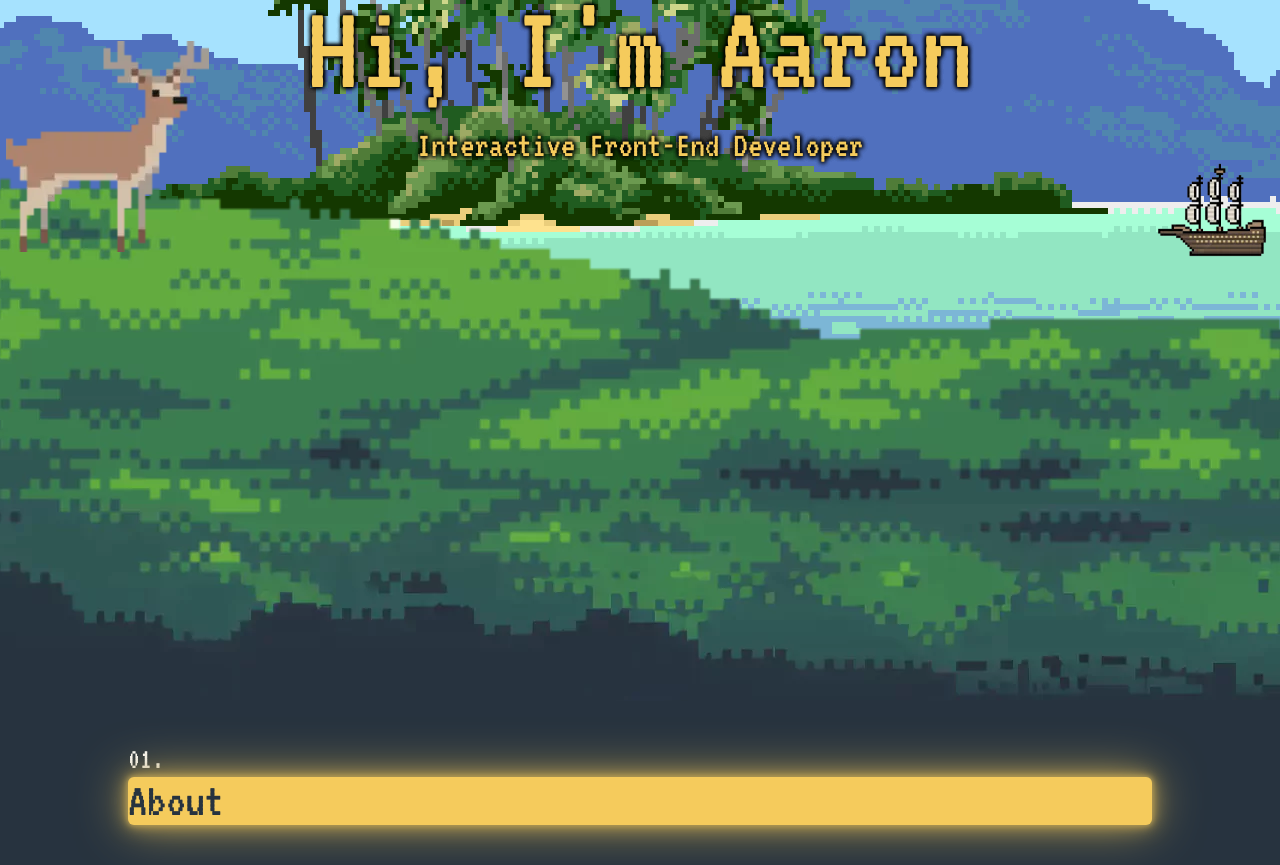
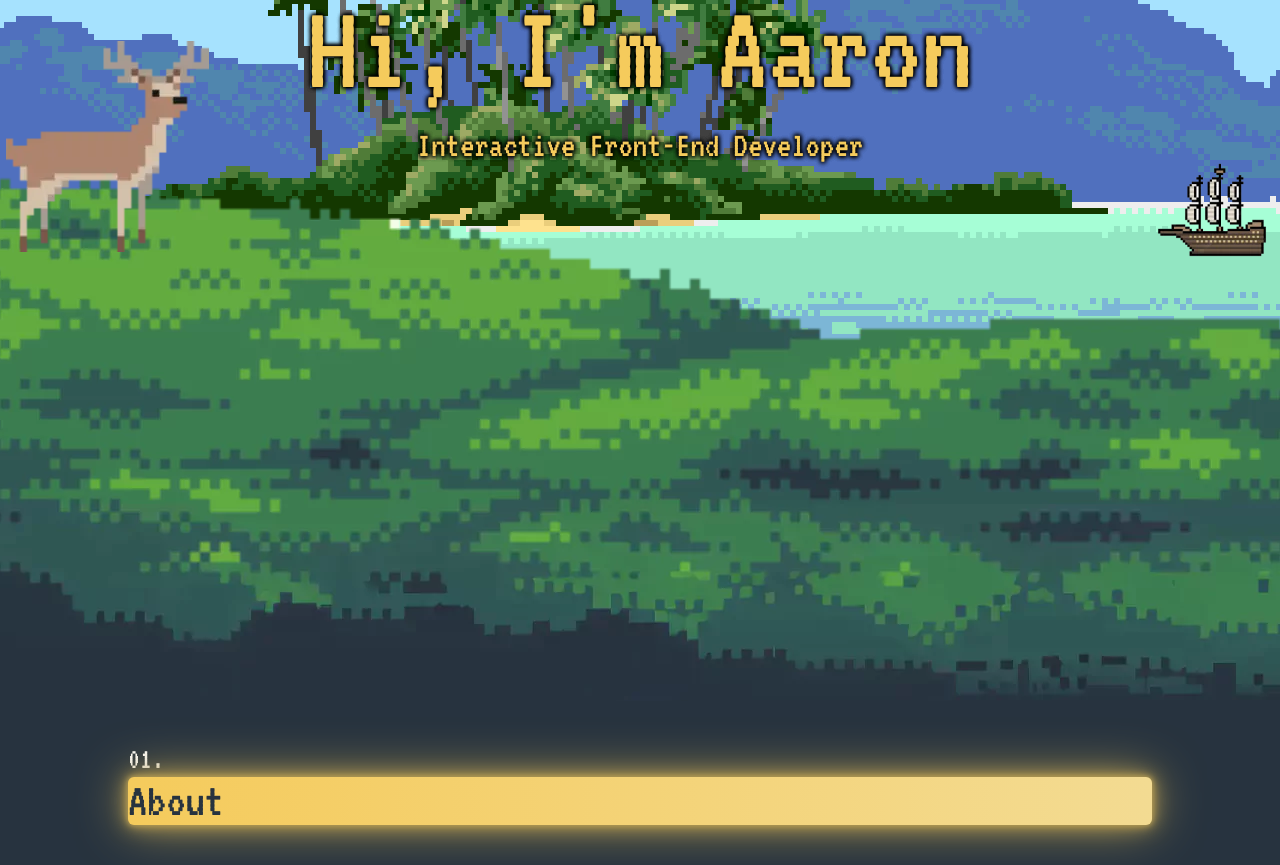
Before and after one commit to AaronHe09/portfolio, a Next.js app in the folder portfolio/: page / in a window 1280 px wide. Shown: the part 379-1244 px from the top of the page. Built offline with nearby package versions, Linux system fonts and the light colour scheme.

Commit message:
changed css selector to section_banner and made background gradient

```diff
--- a/portfolio/app/globals.css
+++ b/portfolio/app/globals.css
@@ -61,8 +61,8 @@ html {
   @apply text-3xl text-white;
 }
 
-.section_header {
-  @apply text-5xl text-[#27333F] bg-[var(--gold)] rounded-md transform;
+.section_banner {
+  @apply text-5xl text-[#27333F] bg-[var(--gold)] rounded-md transform bg-gradient-to-r from-[var(--gold)] to-[#f3db92];
 }
 
 .h2 {
--- a/portfolio/components/About.tsx
+++ b/portfolio/components/About.tsx
@@ -26,7 +26,7 @@ const About = () => {
         <motion.span className="section_number" variants={staggerText}>
           01.
         </motion.span>
-        <motion.span className="section_header" variants={glow}>
+        <motion.span className="section_banner" variants={glow}>
           About
         </motion.span>
       </motion.h2>
```
